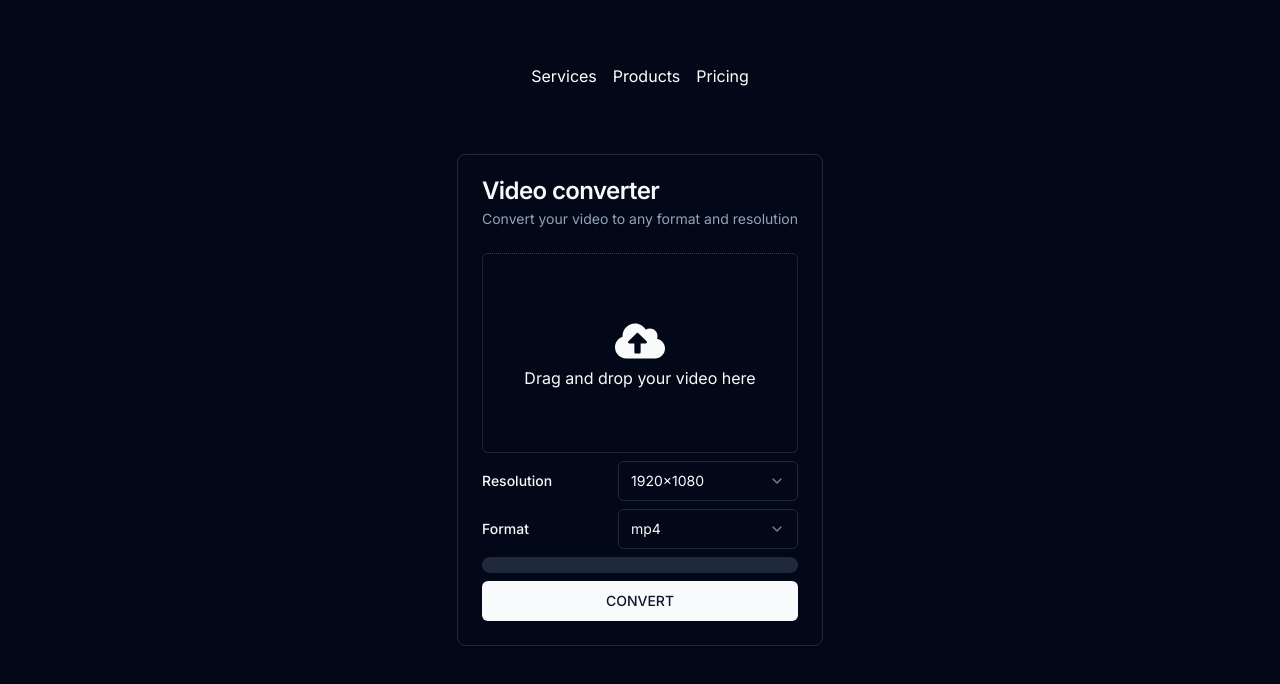
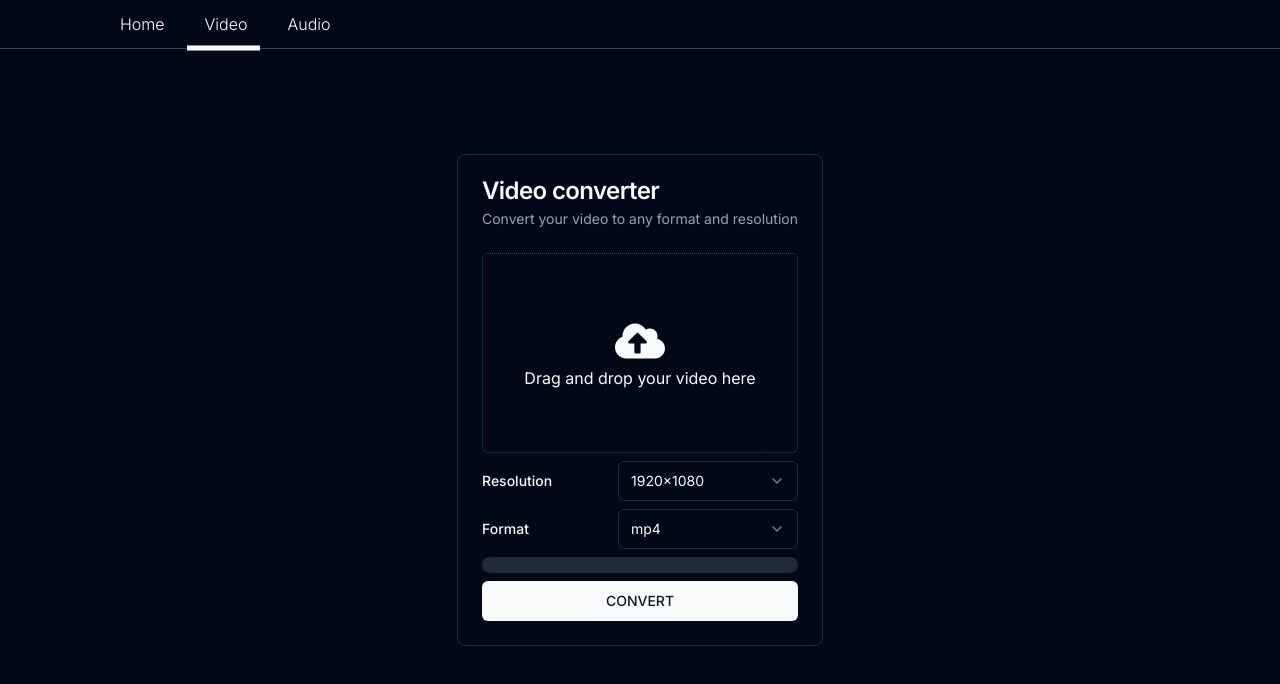
Before and after one commit to JIdayyy/converter-frontend, a Next.js app: page /services/video in a window 1280 px wide. Shown: the top 684 px of the page. Built offline with nearby package versions, Linux system fonts and the light colour scheme.

Commit message:
feat: navbar

```diff
--- a/src/components/ui/navbar.tsx
+++ b/src/components/ui/navbar.tsx
@@ -1,178 +1,78 @@
 "use client";
-import React, { useState } from "react";
-import { motion } from "framer-motion";
+import { useEffect, useRef, useState } from "react";
 import Link from "next/link";
-import Image from "next/image";
-import { cn } from "@/lib/utils";
 
-const transition = {
-  type: "spring",
-  mass: 0.5,
-  damping: 11.5,
-  stiffness: 100,
-  restDelta: 0.001,
-  restSpeed: 0.001,
-};
+let allTabs = [
+  {
+    id: "home",
+    name: "Home",
+    path: "/",
+  },
+  {
+    id: "video",
+    name: "Video",
+    path: "/services/video",
+  },
+  {
+    id: "audio",
+    name: "Audio",
+    path: "/services/audio",
+  },
+];
 
-export const MenuItem = ({
-  setActive,
-  active,
-  item,
-  children,
-}: {
-  setActive: (item: string) => void;
-  active: string | null;
-  item: string;
-  children?: React.ReactNode;
-}) => {
+export const Navbar = () => {
+  const tabsRef = useRef<(HTMLElement | null)[]>([]);
+  const [activeTabIndex, setActiveTabIndex] = useState<number | null>(
+    allTabs.findIndex((tab) => tab.path === window.location.pathname)
+  );
+  const [tabUnderlineWidth, setTabUnderlineWidth] = useState(0);
+  const [tabUnderlineLeft, setTabUnderlineLeft] = useState(0);
+
+  useEffect(() => {
+    if (activeTabIndex === null) {
+      return;
+    }
+
+    const setTabPosition = () => {
+      const currentTab = tabsRef.current[activeTabIndex] as HTMLElement;
+      setTabUnderlineLeft(currentTab?.offsetLeft ?? 0);
+      setTabUnderlineWidth(currentTab?.clientWidth ?? 0);
+    };
+
+    setTabPosition();
+  }, [activeTabIndex]);
+
   return (
-    <div onMouseEnter={() => setActive(item)} className="relative ">
-      <motion.p
-        transition={{ duration: 0.3 }}
-        className="cursor-pointer text-black hover:opacity-[0.9] dark:text-white"
-      >
-        {item}
-      </motion.p>
-      {active !== null && (
-        <motion.div
-          initial={{ opacity: 0, scale: 0.85, y: 10 }}
-          animate={{ opacity: 1, scale: 1, y: 0 }}
-          transition={transition}
+    <div
+      className={
+        "w-full flex justify-start items-start h-fit fixed top-0 border-b border-b-gray-700 bg-background"
+      }
+    >
+      <div className="flex-row px-24 relative space-x-2 max-w-7xl flex h-12">
+        <span
+          className="absolute bottom-0 translate-y-[50%]  z-40 flex overflow-hidden h-[5px] bg-white  transition-all duration-300"
+          style={{ left: tabUnderlineLeft, width: tabUnderlineWidth }}
         >
-          {active === item && (
-            <div className="absolute top-[calc(100%_+_1.7rem)] left-1/2 transform -translate-x-1/2">
-              <motion.div
-                transition={transition}
-                layoutId="active" // layoutId ensures smooth animation
-                className="bg-white dark:bg-black backdrop-blur-sm rounded-2xl overflow-hidden border border-black/[0.2] dark:border-white/[0.2] shadow-xl"
-              >
-                <motion.div
-                  layout // layout ensures smooth animation
-                  className="w-max h-full p-4"
-                >
-                  {children}
-                </motion.div>
-              </motion.div>
-            </div>
-          )}
-        </motion.div>
-      )}
+          <span className="h-full w-full bg-gray-200/30" />
+        </span>
+        {allTabs.map((tab, index) => {
+          const isActive = activeTabIndex === index;
+
+          return (
+            <Link
+              href={tab.path}
+              key={index}
+              ref={(el) => (tabsRef.current[index] = el)}
+              className={`${
+                isActive ? `` : `hover:text-neutral-300`
+              } my-auto cursor-pointer select-none rounded-full px-4 text-center font-light text-white`}
+              onClick={() => setActiveTabIndex(index)}
+            >
+              {tab.name}
+            </Link>
+          );
+        })}
+      </div>
     </div>
   );
 };
-
-export const Menu = ({
-  setActive,
-  children,
-}: {
-  setActive: (item: string | null) => void;
-  children: React.ReactNode;
-}) => {
-  return (
-    <nav
-      onMouseLeave={() => setActive(null)} // resets the state
-      className="relative rounded-full boder border-transparent  dark:border-white/[0.2] bg-background shadow-input flex justify-center space-x-4 px-8 py-6 "
-    >
-      {children}
-    </nav>
-  );
-};
-
-export const ProductItem = ({
-  title,
-  description,
-  href,
-  src,
-}: {
-  title: string;
-  description: string;
-  href: string;
-  src: string;
-}) => {
-  return (
-    <Link href={href} className="flex space-x-2">
-      <Image
-        src={src}
-        width={140}
-        height={70}
-        alt={title}
-        className="flex-shrink-0 rounded-md shadow-2xl"
-      />
-      <div>
-        <h4 className="text-xl font-bold mb-1 text-black dark:text-white">
-          {title}
-        </h4>
-        <p className="text-neutral-700 text-sm max-w-[10rem] dark:text-neutral-300">
-          {description}
-        </p>
-      </div>
-    </Link>
-  );
-};
-
-export const HoveredLink = ({ children, ...rest }: any) => {
-  return (
-    <Link
-      {...rest}
-      className="text-neutral-700 dark:text-neutral-200 hover:text-black "
-    >
-      {children}
-    </Link>
-  );
-};
-
-export function Navbar({ className }: { className?: string }) {
-  const [active, setActive] = useState<string | null>(null);
-  return (
-    <div
-      className={cn("fixed top-10 inset-x-0 max-w-2xl mx-auto z-50", className)}
-    >
-      <Menu setActive={setActive}>
-        <MenuItem setActive={setActive} active={active} item="Services">
-          <div className="flex flex-col space-y-4 text-sm">
-            <HoveredLink href="/web-dev">Web Development</HoveredLink>
-            <HoveredLink href="/interface-design">Interface Design</HoveredLink>
-            <HoveredLink href="/seo">Search Engine Optimization</HoveredLink>
-            <HoveredLink href="/branding">Branding</HoveredLink>
-          </div>
-        </MenuItem>
-        <MenuItem setActive={setActive} active={active} item="Products">
-          <div className="  text-sm grid grid-cols-2 gap-10 p-4">
-            <ProductItem
-              title="Algochurn"
-              href="https://algochurn.com"
-              src="https://assets.aceternity.com/demos/algochurn.webp"
-              description="Prepare for tech interviews like never before."
-            />
-            <ProductItem
-              title="Tailwind Master Kit"
-              href="https://tailwindmasterkit.com"
-              src="https://assets.aceternity.com/demos/tailwindmasterkit.webp"
-              description="Production ready Tailwind css components for your next project"
-            />
-            <ProductItem
-              title="Moonbeam"
-              href="https://gomoonbeam.com"
-              src="https://assets.aceternity.com/demos/Screenshot+2024-02-21+at+11.51.31%E2%80%AFPM.png"
-              description="Never write from scratch again. Go from idea to blog in minutes."
-            />
-            <ProductItem
-              title="Rogue"
-              href="https://userogue.com"
-              src="https://assets.aceternity.com/demos/Screenshot+2024-02-21+at+11.47.07%E2%80%AFPM.png"
-              description="Respond to government RFPs, RFIs and RFQs 10x faster using AI"
-            />
-          </div>
-        </MenuItem>
-        <MenuItem setActive={setActive} active={active} item="Pricing">
-          <div className="flex flex-col space-y-4 text-sm">
-            <HoveredLink href="/hobby">Hobby</HoveredLink>
-            <HoveredLink href="/individual">Individual</HoveredLink>
-            <HoveredLink href="/team">Team</HoveredLink>
-            <HoveredLink href="/enterprise">Enterprise</HoveredLink>
-          </div>
-        </MenuItem>
-      </Menu>
-    </div>
-  );
-}
--- a/src/hooks/useUpload.tsx
+++ b/src/hooks/useUpload.tsx
@@ -6,6 +6,8 @@ type UseUploadState = {
   data: any;
   progress: number;
 };
+
+type TUploadParams = Record<string, any>;
 
 export default function useUpload() {
   const [state, setState] = useState<UseUploadState>({
@@ -31,7 +33,6 @@ export default function useUpload() {
     );
 
     xhr.upload.onprogress = (e) => {
-      console.log("onProgress", e);
       setState((state) => ({
         ...state,
         progress: Math.round((e.loaded / e.total) * 100),
```
